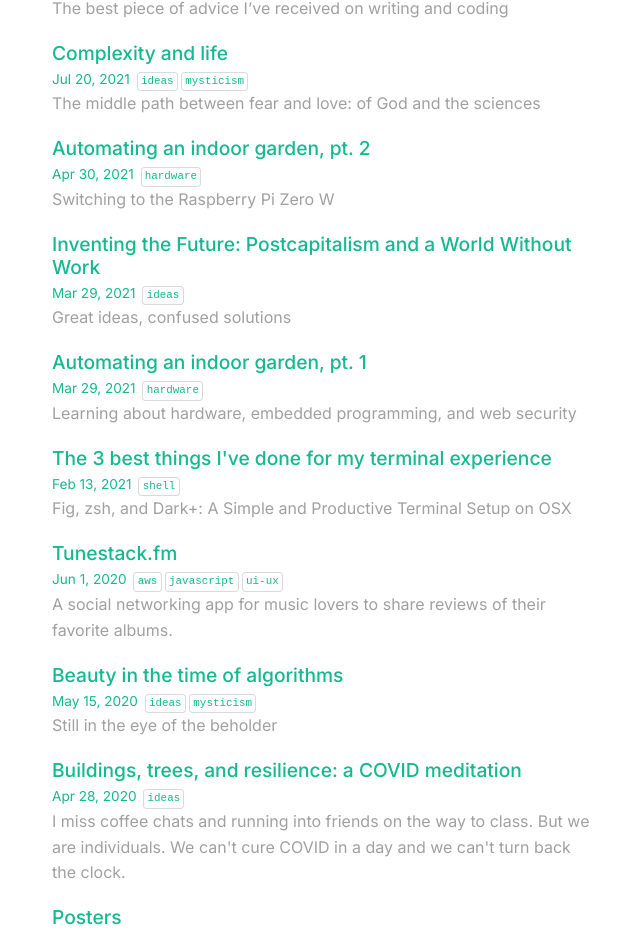
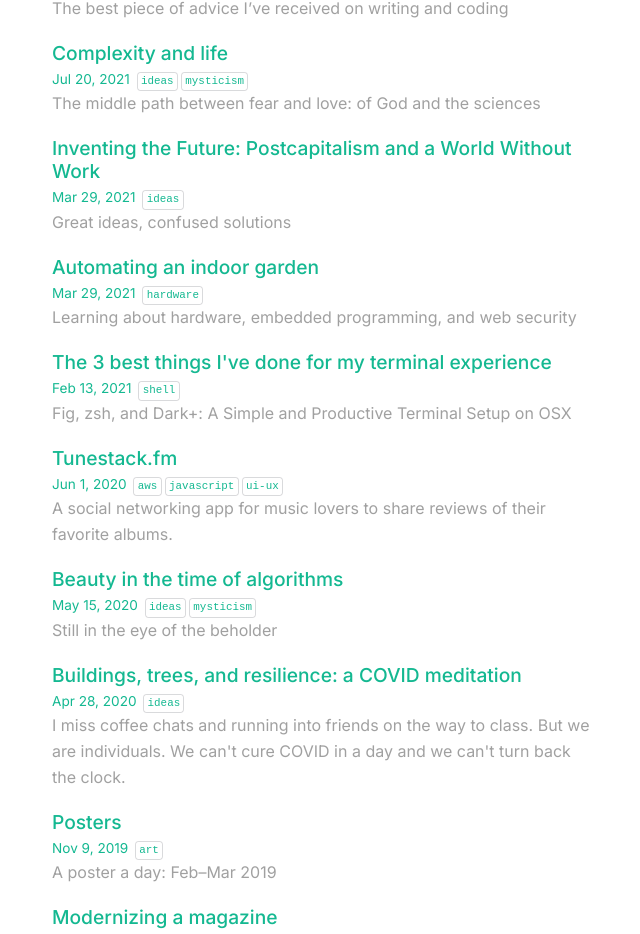
Before and after one commit to samwinslow/sam-nextjs-blog, a Next.js app: page / in a window 1280 px wide. Shown: the part 1452-2386 px from the top of the page, without its empty margins (316-956 px from the left). Built offline with nearby package versions, Linux system fonts and the light colour scheme.

Commit message:
rm automated pt2

```diff
--- a/posts/automated-iot-indoor-garden-pt1.mdx
+++ b/posts/automated-iot-indoor-garden-pt1.mdx
@@ -1,9 +1,8 @@
 ---
 date: "2021-03-29"
-title: "Automating an indoor garden, pt. 1"
+title: "Automating an indoor garden"
 copy: "Learning about hardware, embedded programming, and web security"
 image: 9EDDC814-15EE-4576-8B87-1BCCC16486FA_1_105_c.jpeg
-children: ["automated-iot-indoor-garden-pt2"]
 tags: ["hardware"]
 ---
 
--- a/posts/automated-iot-indoor-garden-pt2.mdx
+++ /dev/null
@@ -1,12 +0,0 @@
----
-date: "2021-04-30"
-title: "Automating an indoor garden, pt. 2"
-copy: "Switching to the Raspberry Pi Zero W"
-image: IMG_3287.jpeg
-parents: ["automated-iot-indoor-garden-pt1"]
-tags: ["hardware"]
----
-
-This is placeholder text for Part 2.
-
-![Metro shelf unit showing violet grow light configuration.](IMG_3287.jpeg)
```
